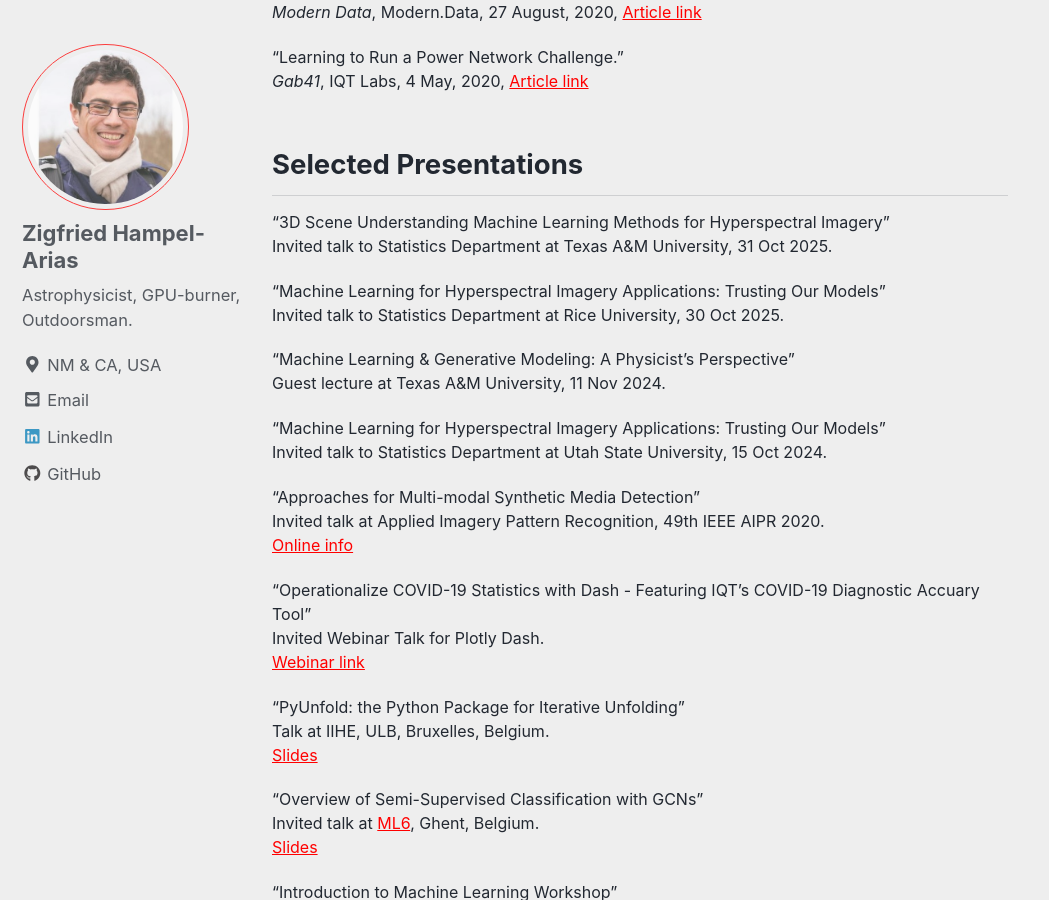
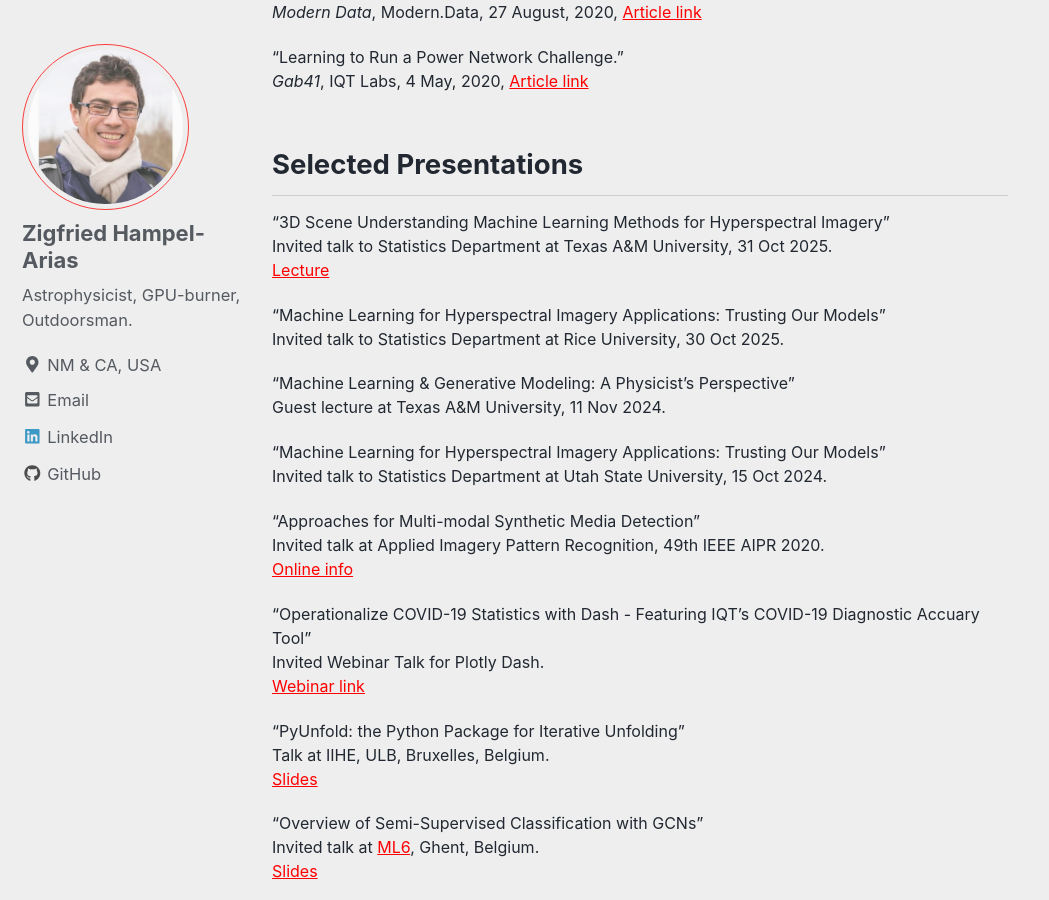
Before and after one commit to zhampel/zhampel.github.io, a Jekyll site: the page built from _pages/cv.md, in a window 1280 px wide and 900 px high, scrolled down 1876 px. Shown: the whole window, without its empty margins (0-1049 px from the left). Built offline with Jekyll 4.4.1, drawn with Linux system fonts in a browser that asks for light colours; nearby versions of some CDN libraries; formulas are drawn with MathJax 3.

Commit message:
Updates cv with some links

```diff
--- a/_pages/cv.md
+++ b/_pages/cv.md
@@ -100,6 +100,7 @@
 ## Selected Presentations
 "3D Scene Understanding Machine Learning Methods for Hyperspectral Imagery"<br>
 Invited talk to Statistics Department at Texas A&M University, 31 Oct 2025. <br>
+[Lecture](https://www.youtube.com/watch?v=MkZkRou-Jos)
 
 "Machine Learning for Hyperspectral Imagery Applications: Trusting Our Models"<br>
 Invited talk to Statistics Department at Rice University, 30 Oct 2025. <br>
```
Also changed, not shown: 1 other file.
